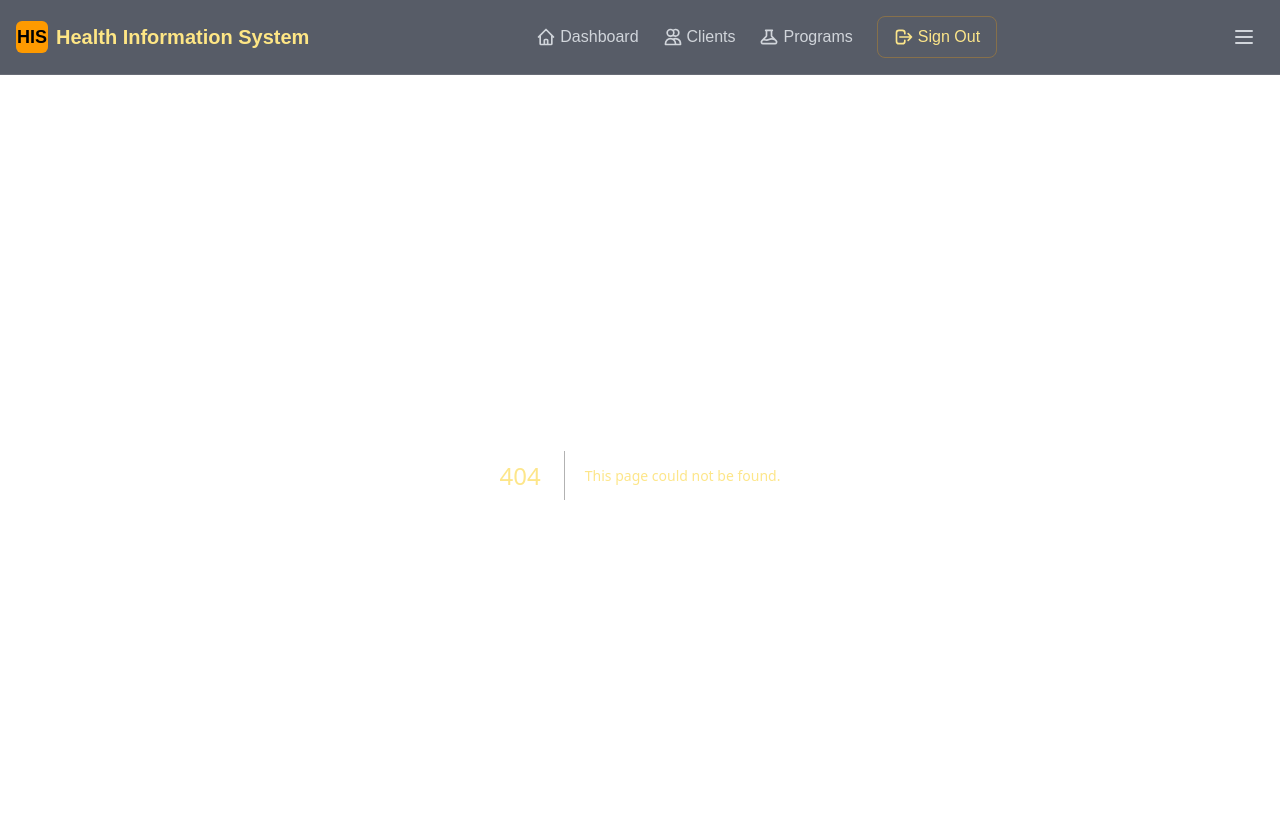
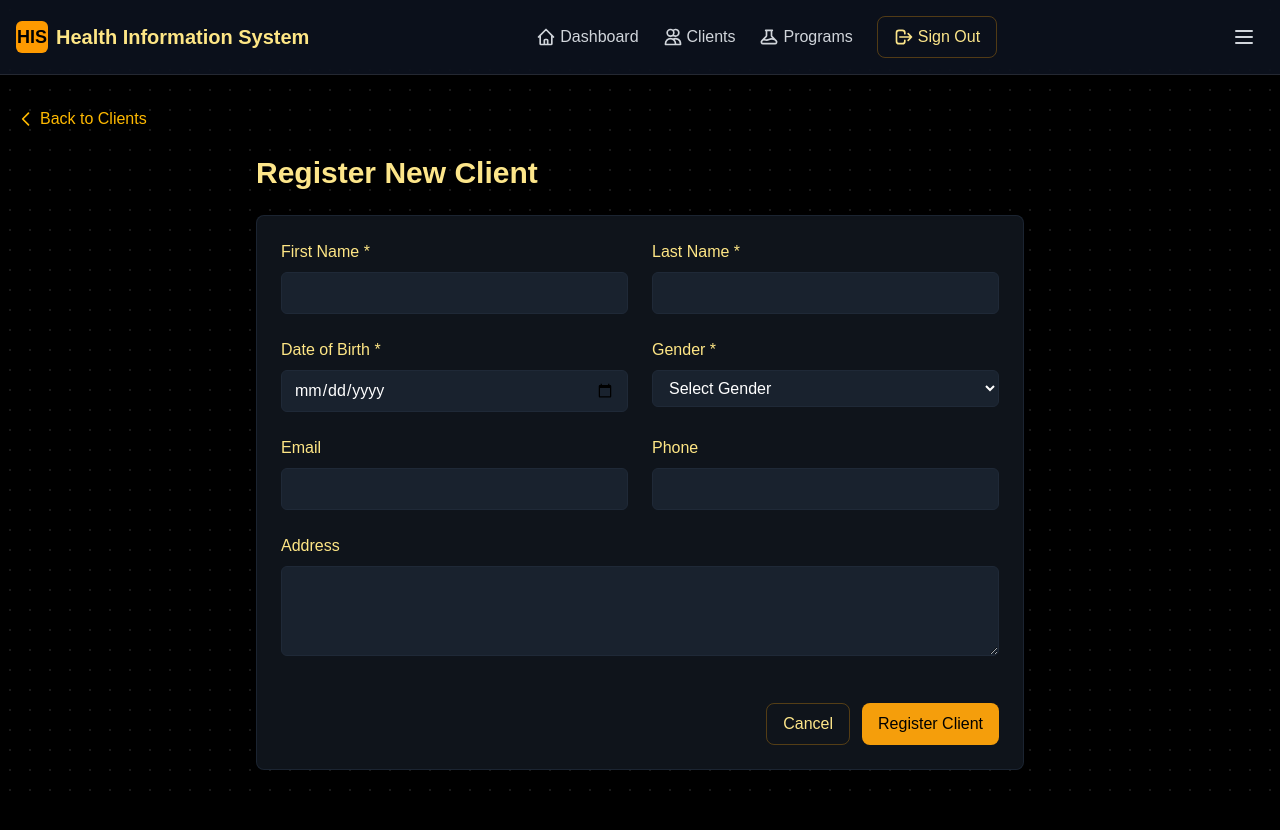
Before and after one commit to Kanabu-G/health-information-system, a Next.js app: page /clients/register in a window 1280 px wide. Before the commit this address had no page. Shown: the top 830 px of the page. After the commit the page ends 802 px from the top, so only its background shows below. Built offline with nearby package versions, Linux system fonts and the light colour scheme; a web font is replaced by a local one.

Commit message:
feat(clients): create page for client registration

```diff
--- /dev/null
+++ b/src/app/clients/register/page.tsx
@@ -0,0 +1,26 @@
+// src/app/clients/register/page.tsx
+import Link from 'next/link';
+import CreateClientForm from '@/components/clients/CreateClientForm';
+
+export default function RegisterClientPage() {
+  return (
+    <div className="container mx-auto px-4 py-8">
+      <div className="mb-6">
+        <Link href="/clients" className="text-amber-400 hover:text-amber-300 flex items-center">
+          <svg xmlns="http://www.w3.org/2000/svg" className="h-5 w-5 mr-1" fill="none" viewBox="0 0 24 24" stroke="currentColor">
+            <path strokeLinecap="round" strokeLinejoin="round" strokeWidth={2} d="M15 19l-7-7 7-7" />
+          </svg>
+          Back to Clients
+        </Link>
+      </div>
+
+      <div className="max-w-3xl mx-auto">
+        <h1 className="text-3xl font-bold text-amber-200 mb-6">Register New Client</h1>
+
+        <div className="card">
+          <CreateClientForm />
+        </div>
+      </div>
+    </div>
+  );
+}
```
